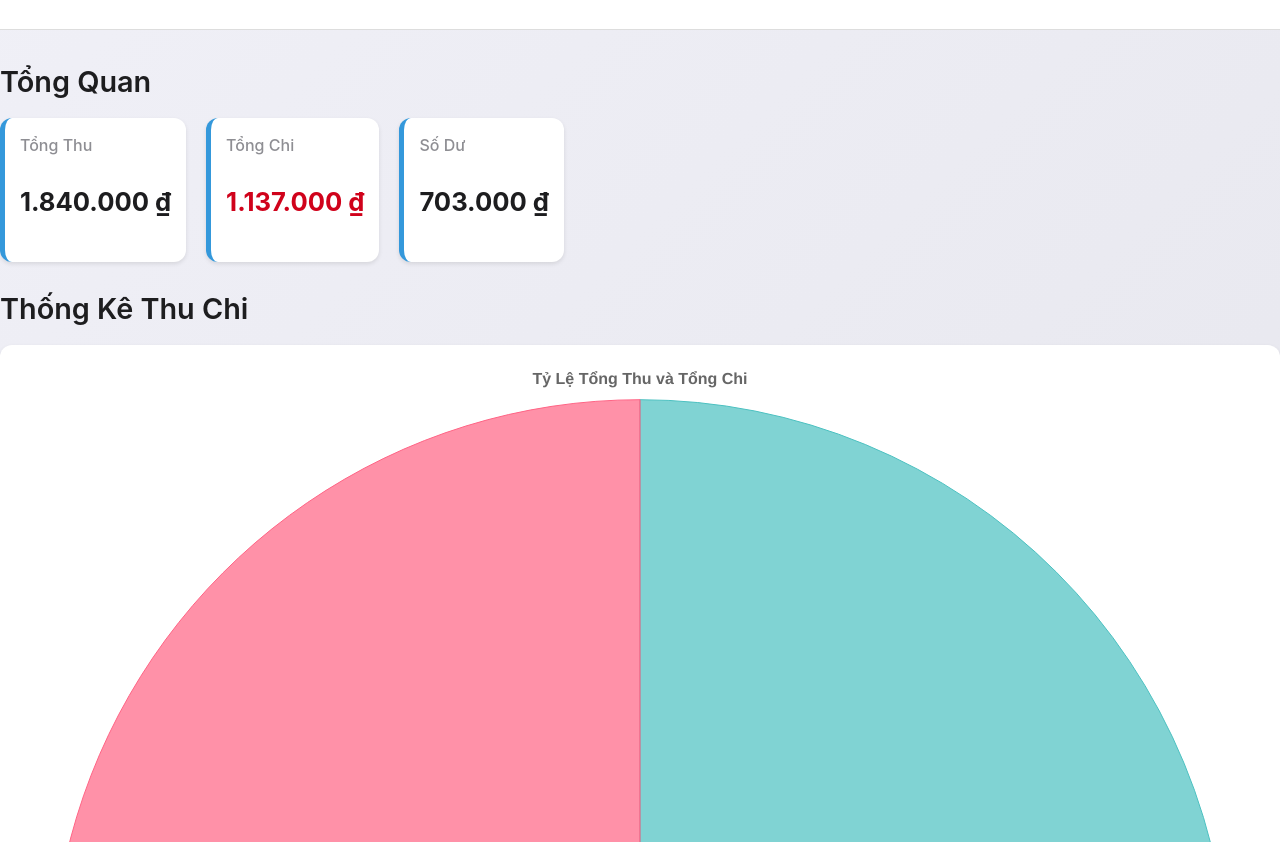
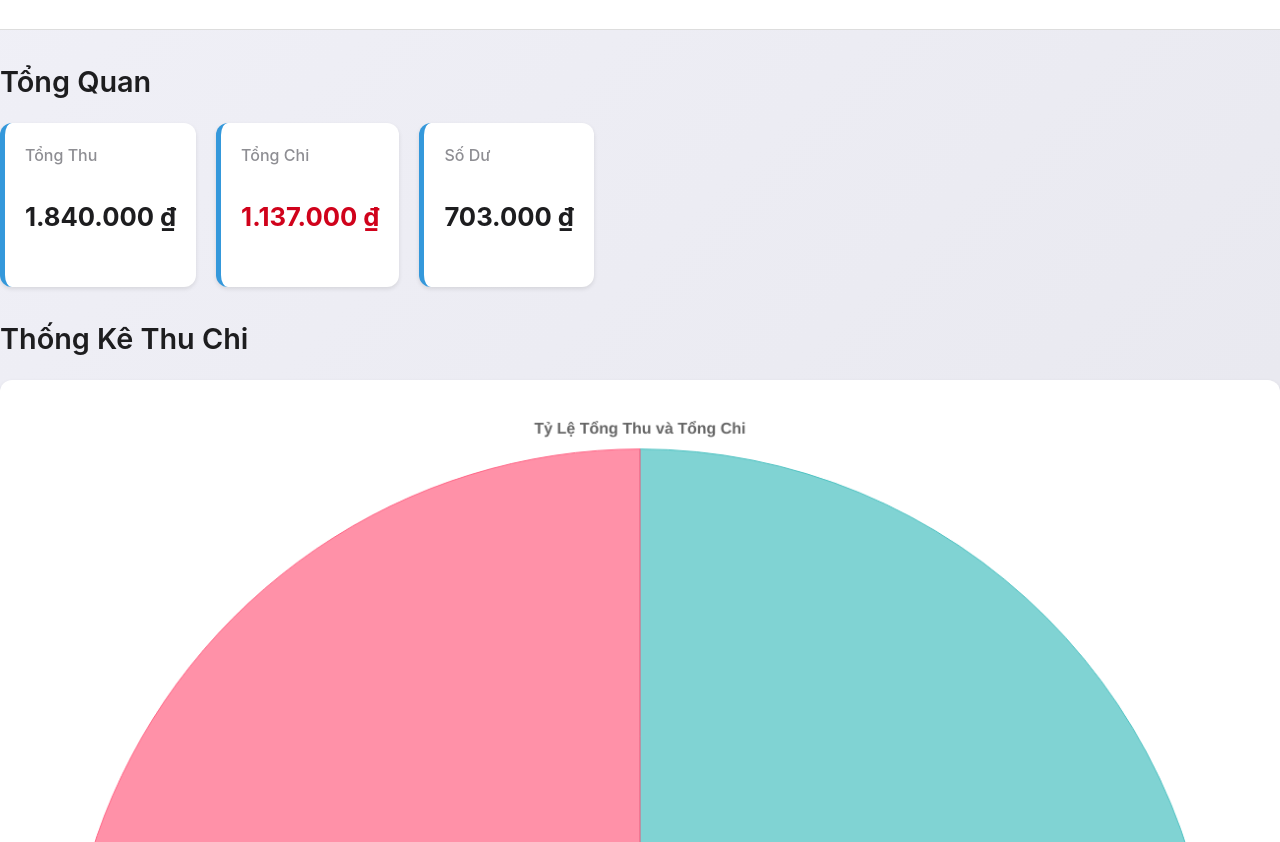
Before and after one commit to ngohoang34/Goodminton-Fund, a plain HTML site: page index.html in a window 1280 px wide. Shown: the part 110-952 px from the top of the page. Drawn offline with nearby package versions, Linux system fonts and the light colour scheme.

Commit message:
Improve layout and readability by adding padding

```diff
--- a/style.css
+++ b/style.css
@@ -18,15 +18,15 @@ header {
 }
 
 .dashboard main {
-    padding: 15px;
+    padding: 20px;
     max-width: 100%;
     margin: 0 auto;
 }
 
 .dashboard h2 {
     color: #1d1d1f;
-    margin-top: 25px;
-    margin-bottom: 15px;
+    margin-top: 30px;
+    margin-bottom: 20px;
     border-bottom: none;
     padding-bottom: 0;
     font-size: 1.5em;
@@ -37,13 +37,14 @@ header {
 .overview-cards {
     display: flex;
     flex-direction: column;
-    gap: 15px;
-    margin-bottom: 20px;
+    gap: 20px;
+    margin-bottom: 30px;
+    padding: 10px;
 }
 
 .overview-cards .card {
     background-color: #fff;
-    padding: 15px;
+    padding: 20px;
     border-radius: 12px;
     box-shadow: 0 2px 4px rgba(0, 0, 0, 0.1);
     text-align: center;
@@ -54,7 +55,7 @@ header {
 .overview-cards .card h3 {
     color: #8e8e93;
     margin-top: 0;
-    margin-bottom: 8px;
+    margin-bottom: 10px;
     font-size: 1em;
     font-weight: 500;
 }
@@ -63,6 +64,7 @@ header {
     font-size: 1.6em;
     font-weight: bold;
     color: #1d1d1f;
+    padding: 5px 0;
 }
 
 .overview-cards .card .amount.negative {
@@ -71,26 +73,28 @@ header {
 
 .chart-container {
     background-color: #fff;
-    padding: 15px;
+    padding: 20px;
     border-radius: 12px;
     box-shadow: 0 2px 4px rgba(0, 0, 0, 0.1);
-    margin-bottom: 20px;
+    margin-bottom: 30px;
 }
 
 #bieu-do-thu-chi {
     width: 100%;
     max-height: none;
+    padding: 10px;
 }
 
 #danh-sach-giao-dich h3 {
     color: #1d1d1f;
-    margin-top: 20px;
-    margin-bottom: 10px;
+    margin-top: 30px;
+    margin-bottom: 15px;
     border-bottom: none;
     padding-bottom: 0;
     font-size: 1.2em;
     font-weight: 600;
     text-align: center;
+    padding: 10px 0;
 }
 
 #danh-sach-thu,
@@ -98,7 +102,7 @@ header {
     background-color: #fff;
     padding: 15px;
     border-radius: 12px;
-    margin-bottom: 15px;
+    margin-bottom: 20px;
     box-shadow: 0 1px 2px rgba(0, 0, 0, 0.05);
     border: 1px solid #eee;
 }
@@ -112,7 +116,7 @@ header {
 .dashboard th,
 .dashboard td {
     border-bottom: 1px solid #eee;
-    padding: 10px 8px;
+    padding: 12px 8px;
     text-align: left;
     font-size: 0.9em;
 }
@@ -152,17 +156,20 @@ footer {
     .overview-cards {
         flex-direction: row;
         gap: 20px;
+        padding: 0;
     }
 
     .overview-cards .card {
         text-align: left;
         border-left: 5px solid #3498db;
         border-top: none;
+        padding: 20px;
     }
 
     .dashboard th,
     .dashboard td {
         font-size: 1em;
+        padding: 10px 8px;
     }
 
     footer {
@@ -183,4 +190,6 @@ body {
     box-shadow: 0 4px 8px rgba(0, 0, 0, 0.15);
 }
 
-.chart-container {}
+.chart-container {
+    padding: 20px;
+}
```
